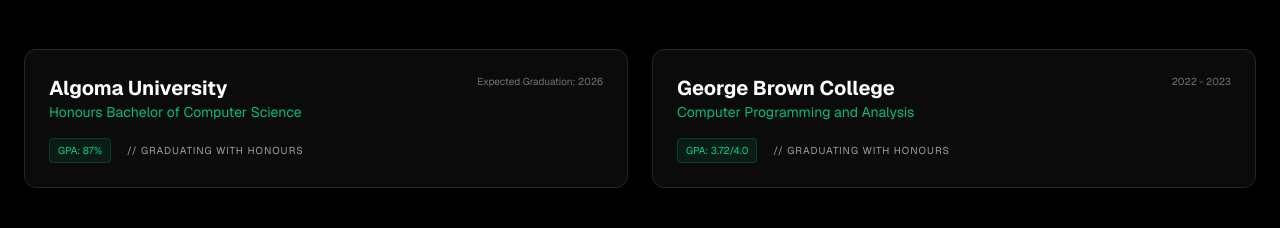
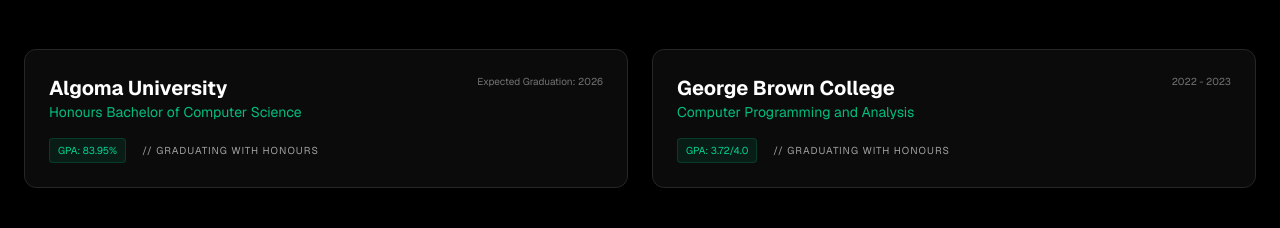
Before and after one commit to MohammedVep/mohammed-portfolio, a Next.js app: page / in a window 1280 px wide. Shown: the part 10561-10789 px from the top of the page. Built offline with nearby package versions, Linux system fonts and the light colour scheme.

Commit message:
Updated GPA

```diff
--- a/content/education/index.ts
+++ b/content/education/index.ts
@@ -5,7 +5,7 @@
     institution: 'Algoma University',
     degree: 'Honours Bachelor of Computer Science',
     date: 'Expected Graduation: 2026',
-    gpa: '87%',
+    gpa: '83.95%',
     honours: true,
   },
   {
```
